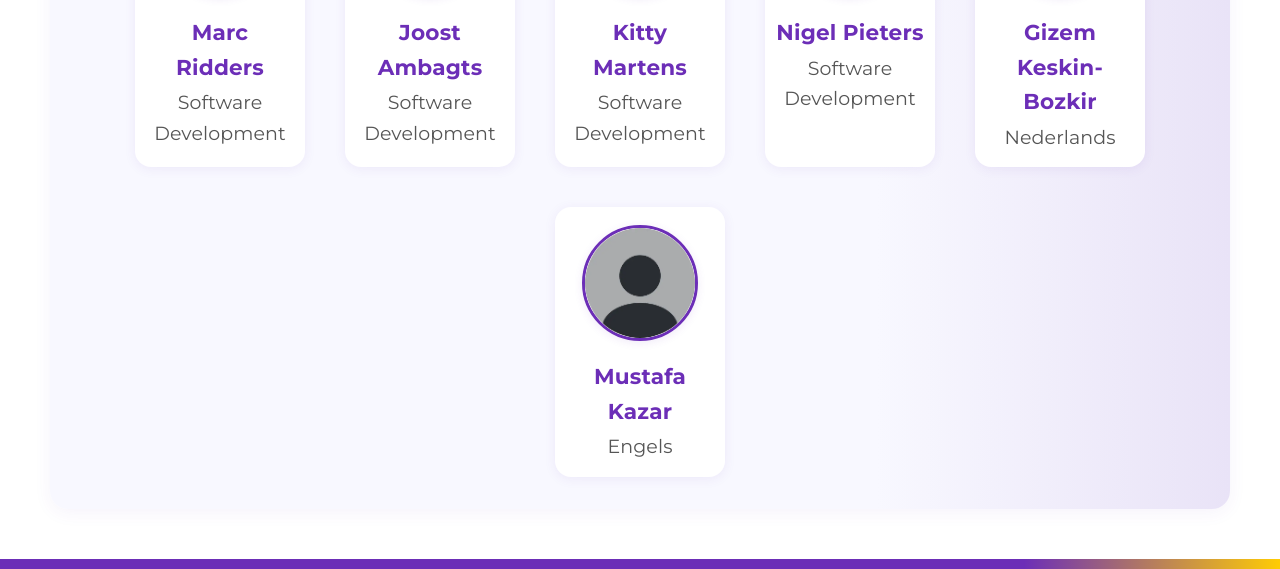
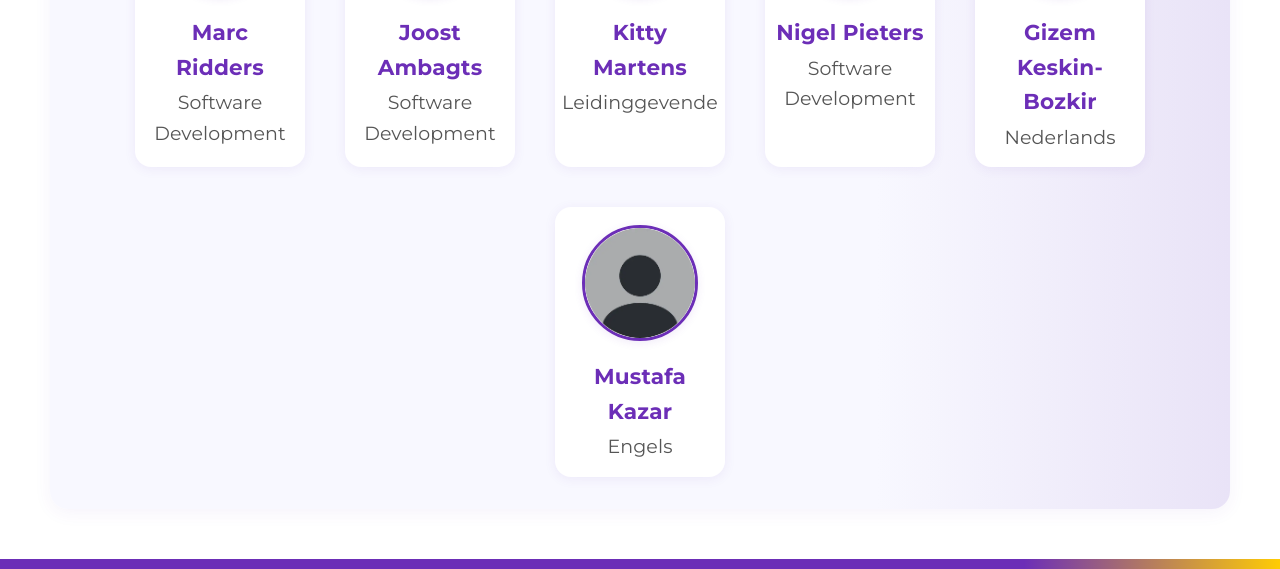
Before and after one commit to MeanD05/curio-opendag-single-page-djay, a plain HTML site: page index.html in a window 1280 px wide. Shown: the part 2387-2956 px from the top of the page. Drawn offline with Linux system fonts and the light colour scheme.

Commit message:
Website volleidg voltooid

```diff
--- a/index.html
+++ b/index.html
@@ -105,7 +105,7 @@
                 <div class="docent">
                     <img src="/img/placeholder.webp" alt="Docent 3" class="docent-foto">
                     <p class="docent-naam">Kitty Martens</p>
-                    <p class="docent-functie">Software Development</p>
+                    <p class="docent-functie">Leidinggevende</p>
                 </div>
                 <div class="docent">
                     <img src="/img/placeholder.webp" alt="Docent 4" class="docent-foto">
@@ -123,7 +123,7 @@
                     <p class="docent-functie">Engels</p>
                 </div>
 
-                <!-- Voeg meer docenten toe indien gewenst -->
+
             </div>
         </section>
     </main>
```
